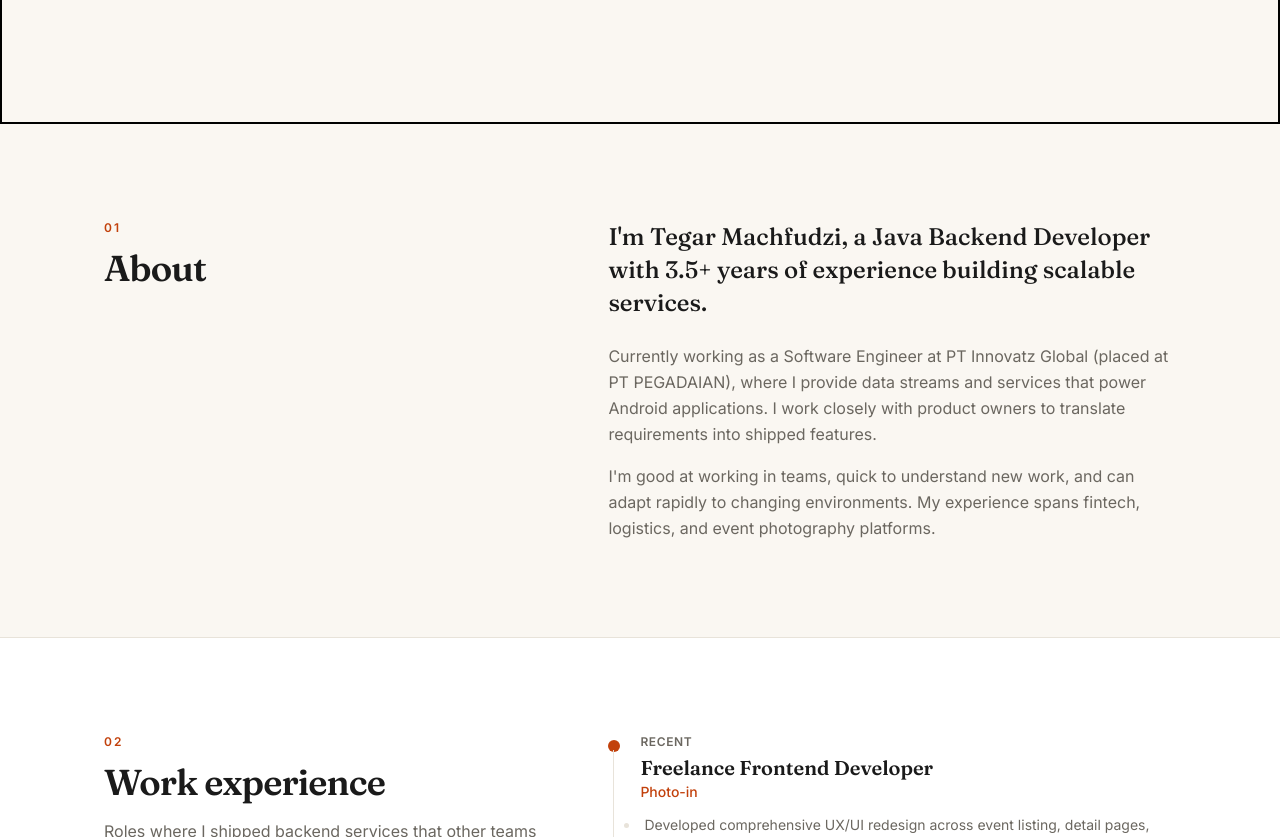
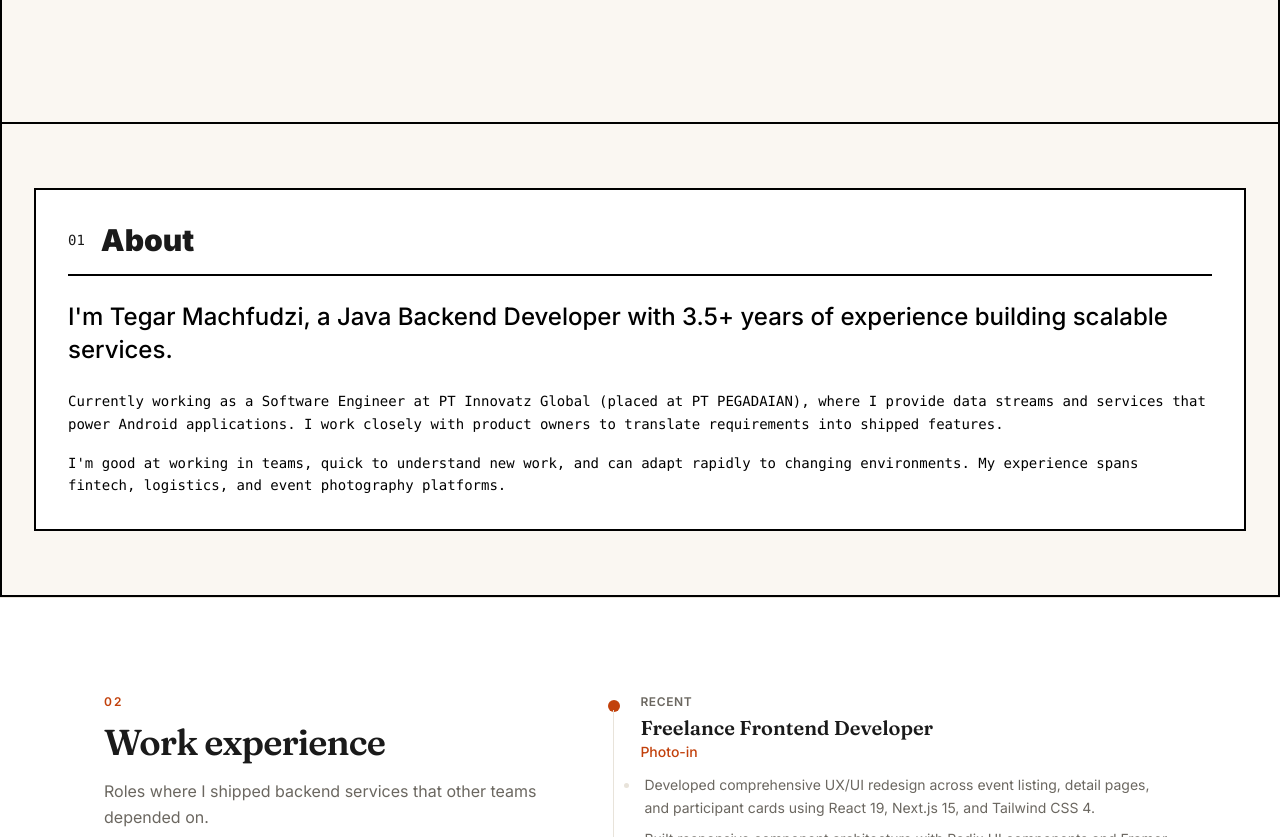
Before and after one commit to TegarMachfuzi/MyPortofolio, a Next.js app: page /en in a window 1280 px wide. Shown: the part 740-1577 px from the top of the page. Built offline with nearby package versions, Linux system fonts and the light colour scheme; no server answers.

Commit message:
feat: redesign About section with brutalist borders

```diff
--- a/src/components/sections/About.tsx
+++ b/src/components/sections/About.tsx
@@ -1,26 +1,33 @@
-import { Container } from '@/components/ui/Container';
-import { SectionHeading } from '@/components/ui/SectionHeading';
-import { Reveal } from '@/components/motion/Reveal';
+'use client';
+
+import React from 'react';
 import { about } from '@/content';
 import type { Locale } from '@/lib/i18n';
 
 export function About({ locale }: { locale: Locale }) {
   const c = about[locale];
+
   return (
-    <section id="about" className="py-24">
-      <Container className="grid gap-10 md:grid-cols-[0.9fr_1.1fr]">
-        <Reveal>
-          <SectionHeading eyebrow="01" title={c.heading} />
-        </Reveal>
-        <Reveal delay={0.1}>
-          <div>
-            <p className="font-display text-2xl font-medium leading-snug text-ink">{c.lead}</p>
-            <div className="mt-6 space-y-4 text-base leading-relaxed text-muted">
-              {c.paragraphs.map((p, i) => <p key={i}>{p}</p>)}
+    <section id="about" className="border-2 border-t-0 border-black py-16">
+      <div className="max-w-7xl mx-auto px-4 sm:px-6 lg:px-8">
+        <div className="border-2 border-black p-8 bg-[#FFFFFF]">
+          <div className="flex items-center gap-4 mb-6 border-b-2 border-black pb-4">
+            <span className="font-mono text-sm">01</span>
+            <h2 className="font-sans font-black text-3xl">{c.heading}</h2>
+          </div>
+
+          <div className="space-y-6">
+            <p className="font-sans text-2xl font-medium leading-snug text-black">
+              {c.lead}
+            </p>
+            <div className="space-y-4 font-mono text-sm leading-relaxed text-black">
+              {c.paragraphs.map((p, i) => (
+                <p key={i}>{p}</p>
+              ))}
             </div>
           </div>
-        </Reveal>
-      </Container>
+        </div>
+      </div>
     </section>
   );
 }
```
